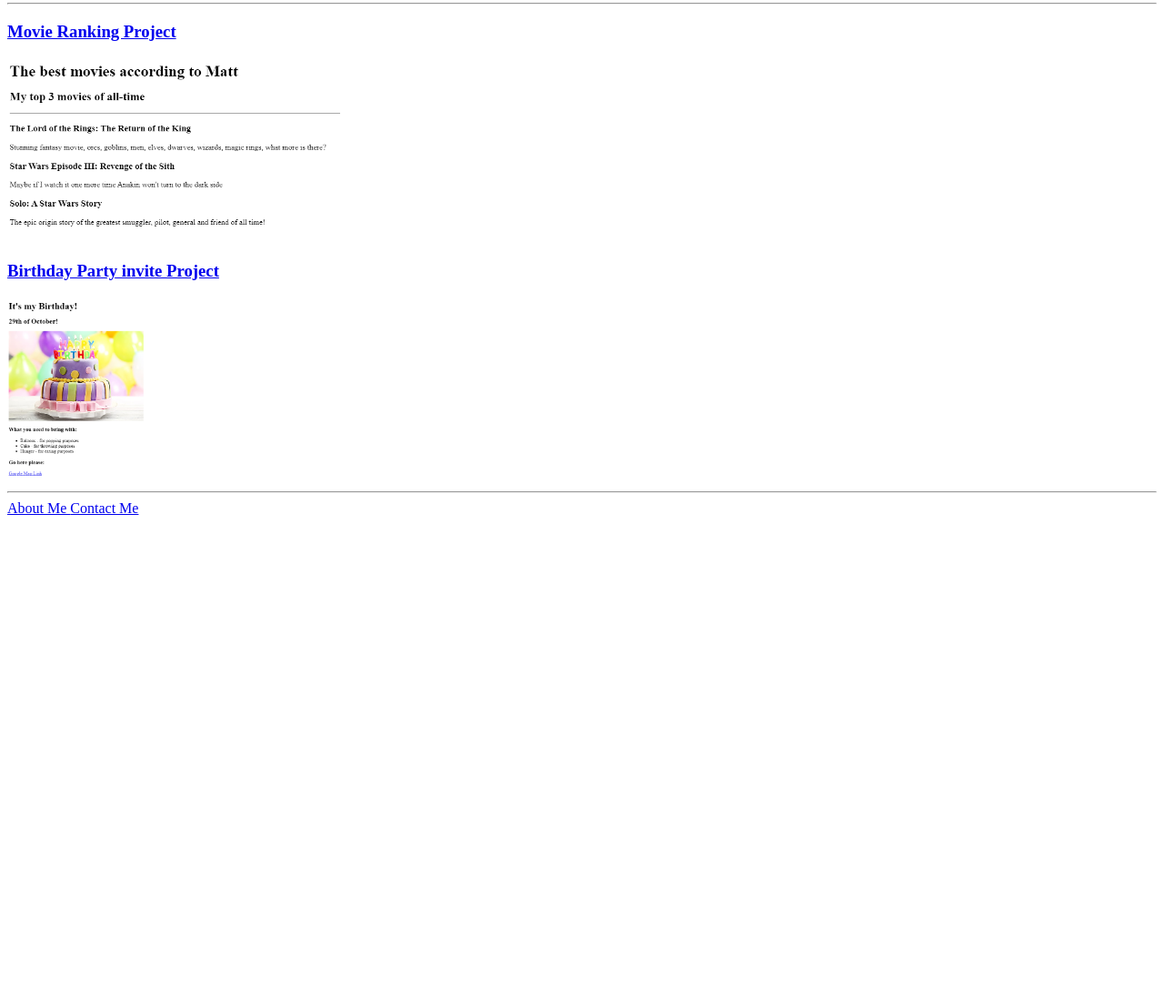
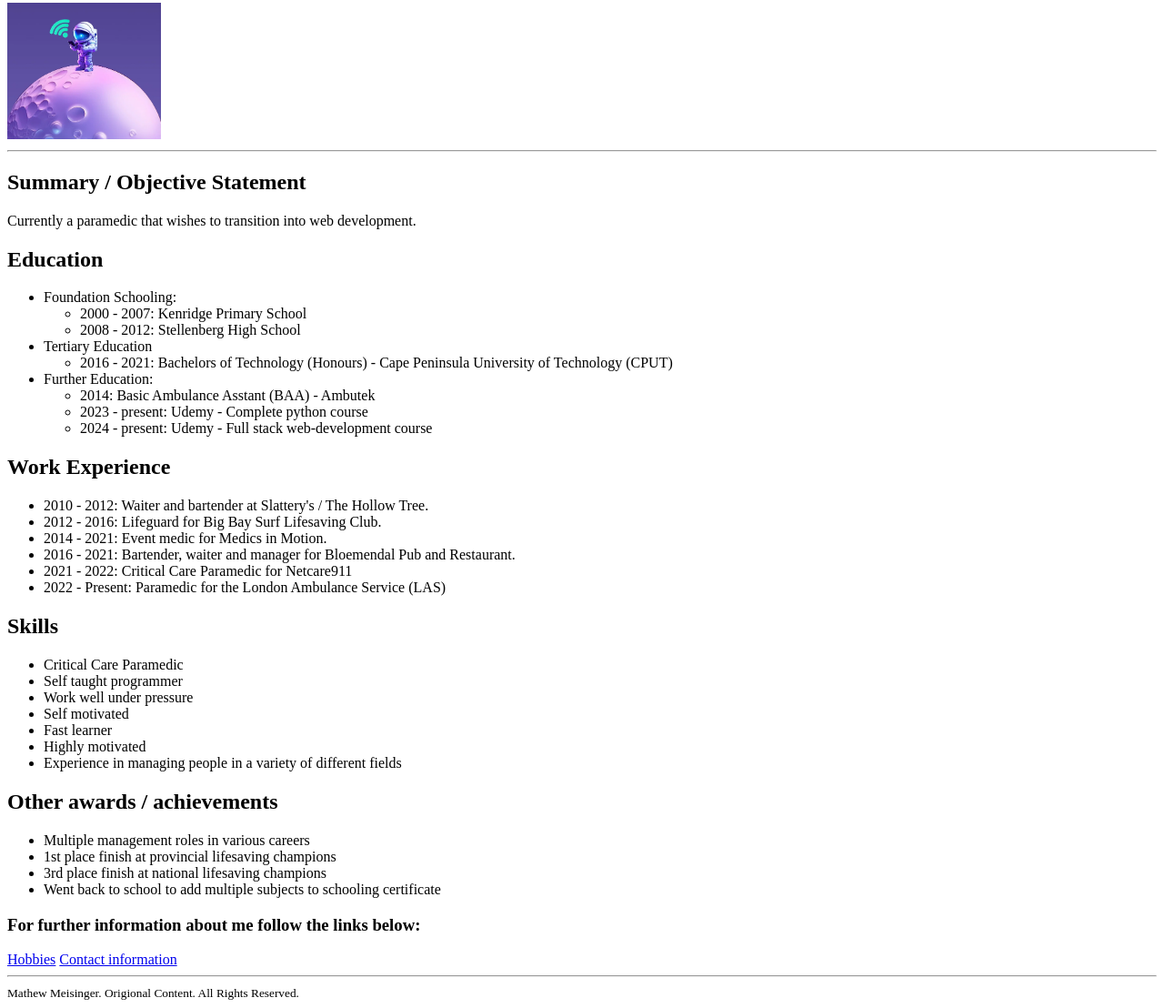
Before and after one commit to MathewMeisinger/html-portfolio, a plain HTML site: page index.html in a window 1280 px wide. Shown: the part 124-1232 px from the top of the page at 91% size. Before the commit the page ends 800 px from the top, so only its background shows below. Drawn offline with Linux system fonts and the light colour scheme.

Commit message:
Add files via upload

```diff
--- a/index.html
+++ b/index.html
@@ -1,33 +1,77 @@
-<!-- TODO 1: Create the HTML Boilerplate -->
 <!DOCTYPE html>
 <html lang="en">
 <head>
     <meta charset="UTF-8">
-    <title>Mathew Meisinger's Porfolio</title>
+    <meta name="viewport" content="width=device-width, initial-scale=1.0">
+    <title>My Resume</title>
 </head>
 <body>
-    <h1>Mathew Meisinger's Portfolio</h1>
-    <h2>Aspiring Web Developer</h2>
+    <h1>CV Resume</h1>
+    <h2>Mathew Meisinger</h2>
+    <img src="./Images/Astroman.png" height="150" alt="Picture of Mathew"/>
     <hr/>
-    <h3><a href="./public/movie-ranking.html">Movie Ranking Project</a></h3>
-    <img src="./assets/images/Movie-ranking.png" height="200" alt="Preview of best movies" />
-    <h3><a href="./public/birthday-invite.html">Birthday Party invite Project</a></h3>
-    <img src="./assets/images/Birthday-Invite.png" height="200" alt="Screenshot of birthday party invite" />
-    <hr/>
-    <a href="./public/about.html"> About Me </a>
-    <a href="./public/contact.html"> Contact Me </a>
+    <h2>Summary / Objective Statement</h2>
+    <p>Currently a paramedic that wishes to transition into web development.</p>
+
+
+    <h2>Education</h2>
+    <ul>
+        <li>Foundation Schooling:
+            <ul>
+                <li>2000 - 2007: Kenridge Primary School</li>
+                <li>2008 - 2012: Stellenberg High School</li>
+            </ul>
+        </li>
+        <li>Tertiary Education
+            <ul>
+                <li>2016 - 2021: Bachelors of Technology (Honours) - Cape Peninsula University of Technology (CPUT) </li>
+            </ul>
+        <li>Further Education:</li>
+        <ul>
+            <li>2014: Basic Ambulance Asstant (BAA) - Ambutek</li>
+            <li>2023 - present: Udemy - Complete python course</li>
+            <li>2024 - present: Udemy - Full stack web-development course</li>
+        </ul>
+    </ul>
+
+    <h2>Work Experience</h2>
+    <ul>
+        <li>2010 - 2012: Waiter and bartender at Slattery's / The Hollow Tree.</li>
+        <li>2012 - 2016: Lifeguard for Big Bay Surf Lifesaving Club.</li>
+        <li>2014 - 2021: Event medic for Medics in Motion.</li>
+        <li>2016 - 2021: Bartender, waiter and manager for Bloemendal Pub and Restaurant.</li>
+        <li>2021 - 2022: Critical Care Paramedic for Netcare911</li>
+        <li>2022 - Present: Paramedic for the London Ambulance Service (LAS)</li>
+    </ul>
+
+    <h2>Skills</h2>
+    <ul>
+        <li>Critical Care Paramedic</li>
+        <li>Self taught programmer</li>
+        <li>Work well under pressure</li>
+        <li>Self motivated</li>
+        <li>Fast learner</li>
+        <li>Highly motivated</li>
+        <li>Experience in managing people in a variety of different fields</li>
+    </ul>
+
+    <h2>Other awards / achievements</h2>
+    <ul>
+        <li>Multiple management roles in various careers</li>
+        <li>1st place finish at provincial lifesaving champions</li>
+        <li>3rd place finish at national lifesaving champions</li>
+        <li>Went back to school to add multiple subjects to schooling certificate</li>
+    </ul>
+
+    <h3>For further information about me follow the links below:</h3>
+    <a href="./hobbies.html"> Hobbies</a>
+    <a href="./contact.html"> Contact information</a>
+
+    <footer>
+        <hr/>
+        <small>
+            Mathew Meisinger. Origional Content. All Rights Reserved.
+        </small>
+    </footer>
 </body>
 </html>
-<!-- TODO 2: Add Your previous projects' HTML into the public folder -->
-
-<!-- TODO 3: Take screenshots of your project previews and add the images to the images folder -->
-
-<!-- TODO 4: Add titles/subtitles etc. -->
-
-<!-- TODO 5: Add a link to the project pages -->
-
-<!-- TODO 6: Add images to show the project previews
-HINT for TODO 6: You can use the height attribute set to 200 to make the image smaller:
-https://developer.mozilla.org/en-US/docs/Web/HTML/Element/img#attr-height -->
-
-<!-- TODO 7: Add the Contact Me and About Me page links -->
```
Also changed, not shown: contact.html (added, +16 -0 lines), hobbies.html (added, +21 -0 lines), Images/Astroman.png (added).
